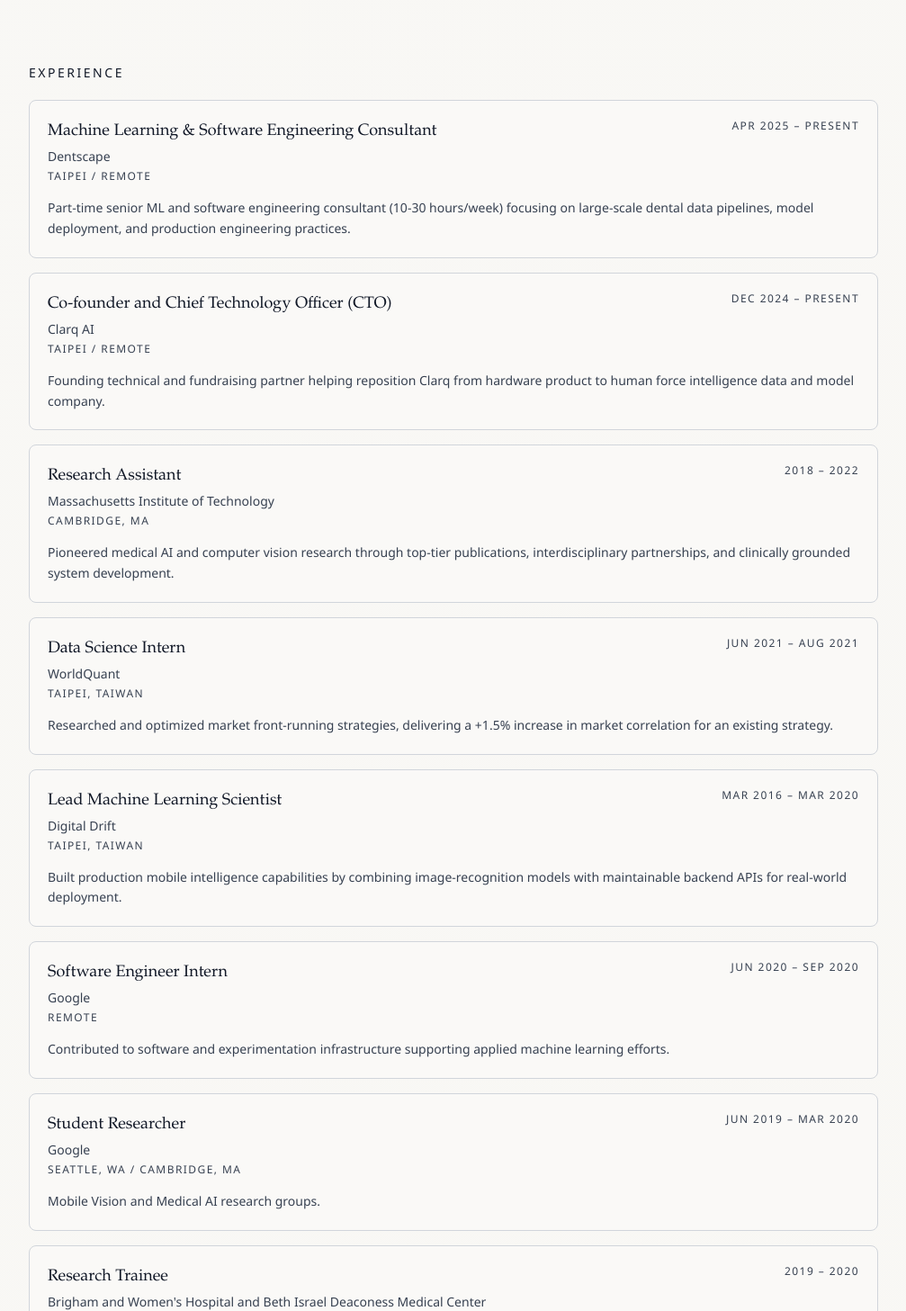
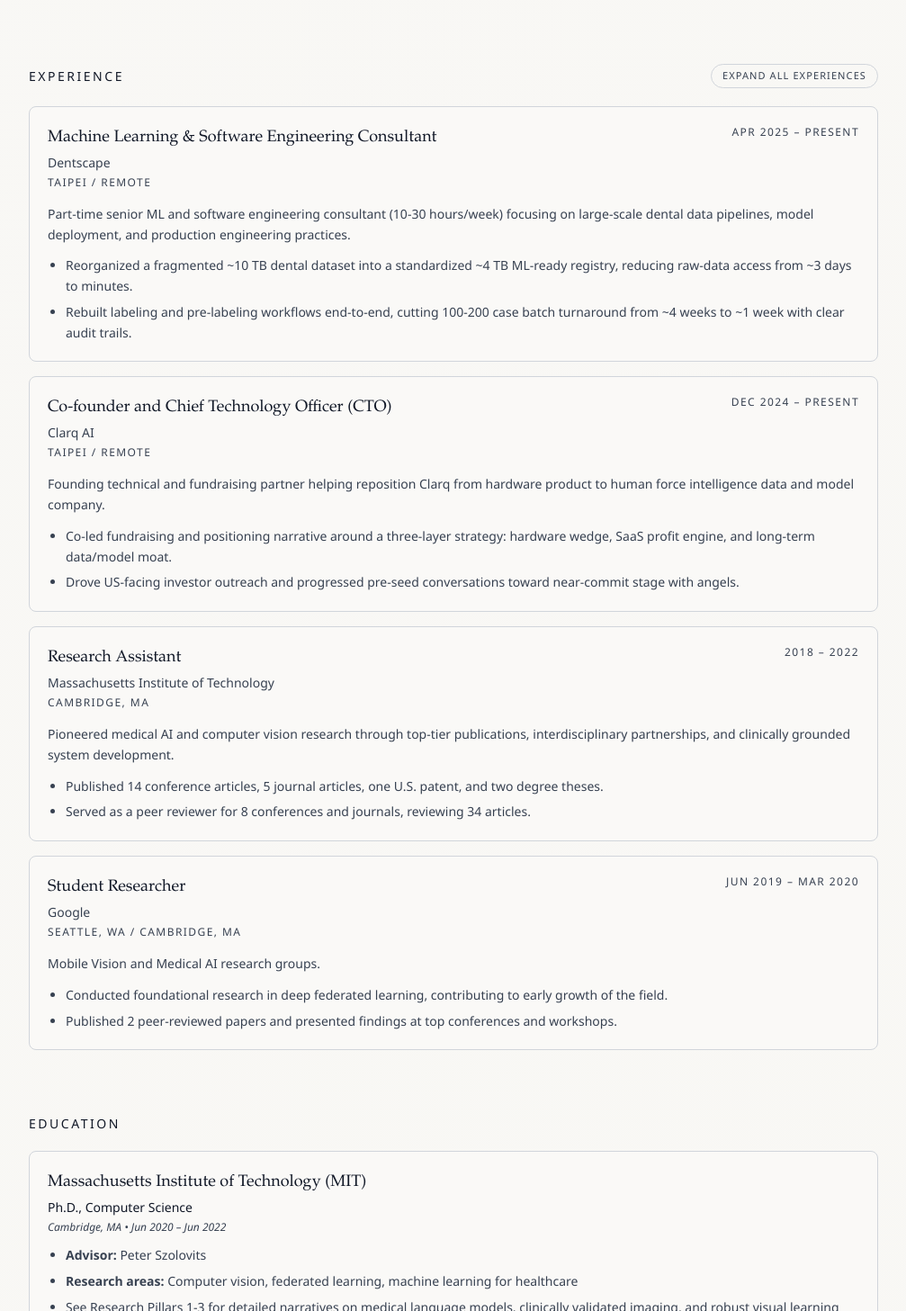
Before and after one commit to stmharry/stmharry.github.io, a React (Vite) app: page / in a window 1280 px wide. Shown: the part 533-1990 px from the top of the page at 90% size, without its empty margins (136-1143 px from the left). Built offline with nearby package versions, Linux system fonts and the light colour scheme.

Commit message:
✨ feat(ui): add expandable experience and standalone education section
Show highlighted experience entries by default with an expand-all
control, and render education as a dedicated section between experience
and publications.

```diff
--- a/src/App.tsx
+++ b/src/App.tsx
@@ -1,3 +1,4 @@
+import { EducationSection } from "./components/EducationSection";
 import { ExperienceSection } from "./components/ExperienceSection";
 import { Hero } from "./components/Hero";
 import { PrimaryLinks } from "./components/PrimaryLinks";
@@ -14,6 +15,7 @@ function App() {
       <Hero profile={webProfile} />
       <PrimaryLinks links={cvContent.profile.links} />
       <ExperienceSection items={webExperience} />
+      <EducationSection items={cvContent.education} />
       <PublicationsSection publications={cvContent.publications} topics={cvContent.topics} />
     </main>
   );
--- /dev/null
+++ b/src/components/EducationSection.tsx
@@ -0,0 +1,40 @@
+import type { EducationItem } from "../data/cv/types";
+
+type EducationSectionProps = {
+  items: EducationItem[];
+};
+
+const renderPeriod = (period: string): string => {
+  return period.replace(/\s--\s/g, " – ");
+};
+
+export const EducationSection = ({ items }: EducationSectionProps) => {
+  return (
+    <section aria-labelledby="education-heading" className="mt-14 sm:mt-18">
+      <h2 id="education-heading" className="text-base font-medium tracking-[0.18em] uppercase sm:text-sm sm:font-normal">
+        Education
+      </h2>
+      <ul className="mt-5 space-y-3 sm:space-y-4">
+        {items.map((item) => (
+          <li key={item.id} className="rounded-lg border border-(--line) bg-[color:color-mix(in_oklab,var(--paper),white_24%)] p-4 sm:p-5">
+            <h3 className="text-lg" style={{ fontFamily: "var(--font-serif)" }}>
+              {item.institution}
+            </h3>
+            <p className="mt-1 text-sm text-(--ink-900)">{item.degree}</p>
+            <p className="mt-1 text-xs italic text-(--ink-700)">
+              {item.location} • {renderPeriod(item.period)}
+            </p>
+            <ul className="mt-3 list-disc space-y-1.5 pl-5 text-sm leading-relaxed text-(--ink-700)">
+              {item.details.map((detail, index) => (
+                <li key={`${item.id}-${index}`}>
+                  {detail.label ? <strong>{detail.label}: </strong> : null}
+                  {detail.text}
+                </li>
+              ))}
+            </ul>
+          </li>
+        ))}
+      </ul>
+    </section>
+  );
+};
--- a/src/components/ExperienceSection.tsx
+++ b/src/components/ExperienceSection.tsx
@@ -1,3 +1,5 @@
+import { useMemo, useState } from "react";
+
 import type { ExperienceItem } from "../data/cv/types";
 
 type ExperienceSectionProps = {
@@ -9,13 +11,29 @@ const renderPeriod = (period: string): string => {
 };
 
 export const ExperienceSection = ({ items }: ExperienceSectionProps) => {
+  const [showAll, setShowAll] = useState(false);
+  const highlightedItems = useMemo(() => items.filter((item) => item.highlighted), [items]);
+  const visibleItems = showAll || highlightedItems.length === 0 ? items : highlightedItems;
+  const canExpand = highlightedItems.length > 0 && highlightedItems.length < items.length;
+
   return (
     <section aria-labelledby="experience-heading" className="mt-14 sm:mt-18">
-      <h2 id="experience-heading" className="text-base font-medium tracking-[0.18em] uppercase sm:text-sm sm:font-normal">
-        Experience
-      </h2>
+      <div className="flex items-center justify-between gap-4">
+        <h2 id="experience-heading" className="text-base font-medium tracking-[0.18em] uppercase sm:text-sm sm:font-normal">
+          Experience
+        </h2>
+        {canExpand ? (
+          <button
+            type="button"
+            onClick={() => setShowAll((current) => !current)}
+            className="rounded-full border border-(--line) px-3 py-1 text-[11px] tracking-[0.1em] text-(--ink-700) uppercase transition hover:border-(--ink-700) hover:text-(--ink-900)"
+          >
+            {showAll ? "Show highlighted" : "Expand all experiences"}
+          </button>
+        ) : null}
+      </div>
       <ul className="mt-5 space-y-3 sm:space-y-4">
-        {items.map((item) => (
+        {visibleItems.map((item) => (
           <li key={item.id} className="rounded-lg border border-(--line) bg-[color:color-mix(in_oklab,var(--paper),white_24%)] p-4 sm:p-5">
             <div className="flex flex-col gap-1.5 sm:flex-row sm:items-start sm:justify-between">
               <div>
@@ -28,6 +46,16 @@ export const ExperienceSection = ({ items }: ExperienceSectionProps) => {
               <p className="text-xs tracking-[0.12em] text-(--ink-700) uppercase">{renderPeriod(item.period)}</p>
             </div>
             <p className="mt-4 text-sm leading-relaxed text-(--ink-700)">{item.summary}</p>
+            {item.highlights.length > 0 ? (
+              <ul className="mt-3 list-disc space-y-1.5 pl-5 text-sm leading-relaxed text-(--ink-700)">
+                {(showAll ? item.highlights : item.highlights.slice(0, 2)).map((highlight, index) => (
+                  <li key={`${item.id}-${index}`}>
+                    {highlight.label ? <strong>{highlight.label}: </strong> : null}
+                    {highlight.text}
+                  </li>
+                ))}
+              </ul>
+            ) : null}
           </li>
         ))}
       </ul>
```
